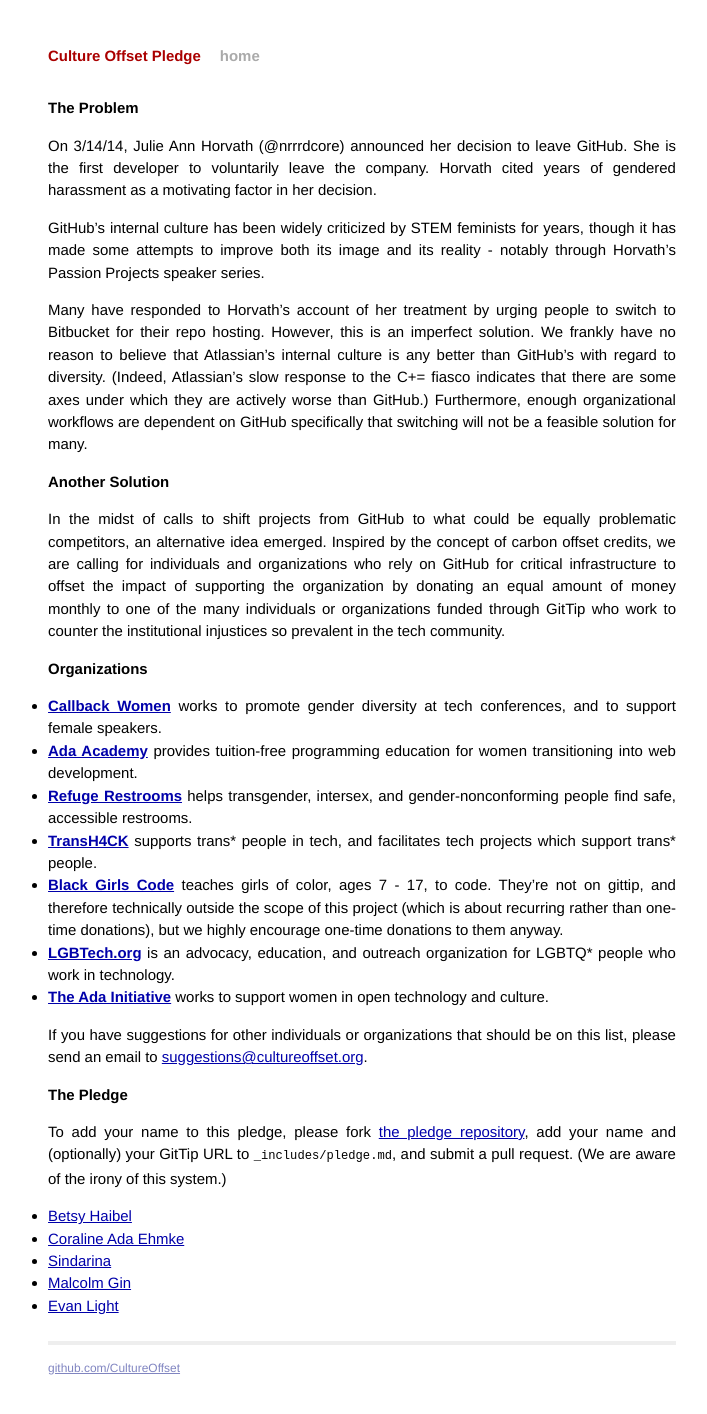
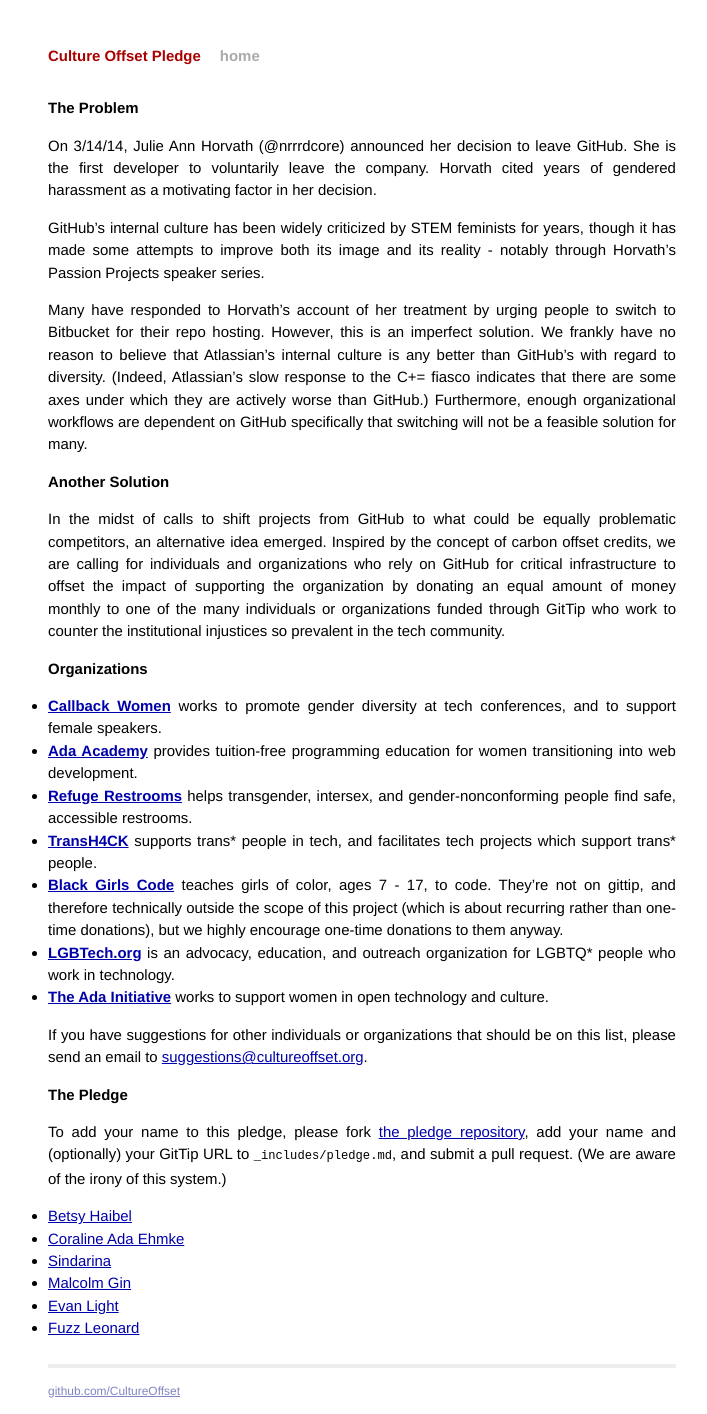
Before and after one commit to CultureOffset/cultureoffset.github.com, a Jekyll site: the page built from index.md, in a window 1280 px wide. Shown: the whole page, without its empty margins (278-985 px from the left). Built offline with Jekyll 4.4.1, drawn with Linux system fonts in a browser that asks for light colours; Markdown is read by kramdown in place of the engine named in the settings; before the commit the page ends 1392 px from its top, so only the background shows below that.

Commit message:
Add fuzz to pledge.md

```diff
--- a/_includes/pledge.md
+++ b/_includes/pledge.md
@@ -3,3 +3,4 @@
 - [Sindarina](https://www.gittip.com/sindarina)
 - [Malcolm Gin](https://www.gittip.com/tsaomao/)
 - [Evan Light](https://twitter.com/elight)
+- [Fuzz Leonard](https://twitter.com/fuzzleonard)
```
